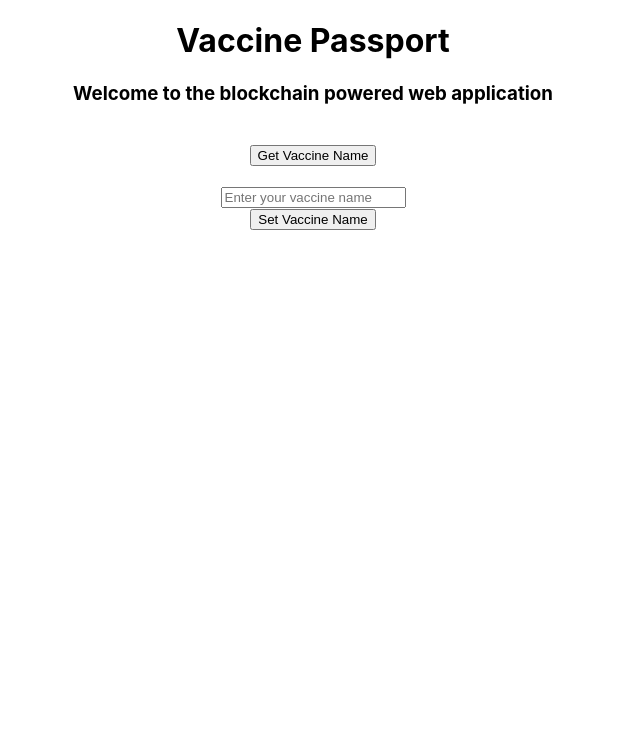
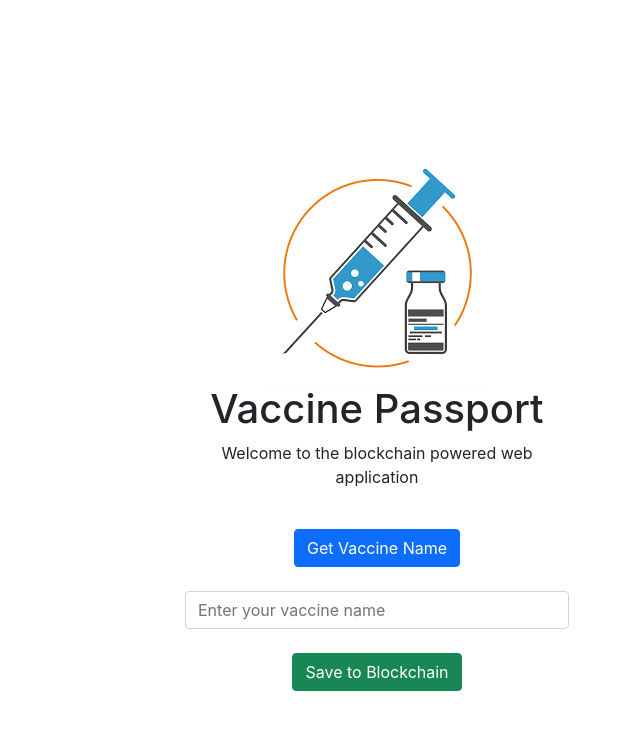
Before and after one commit to toha87/vaccine-passport, a React (Create React App) app: page / in a window 1280 px wide. Shown: the top 730 px of the page, without its empty margins (327-967 px from the left). Built offline with nearby package versions, Linux system fonts and the light colour scheme.

Commit message:
Refactor UI

```diff
--- a/package.json
+++ b/package.json
@@ -6,9 +6,11 @@
     "@testing-library/jest-dom": "^5.16.4",
     "@testing-library/react": "^13.3.0",
     "@testing-library/user-event": "^13.5.0",
+    "bootstrap": "^5.1.3",
     "react": "^18.2.0",
     "react-dom": "^18.2.0",
     "react-scripts": "4.0.2",
+    "reactstrap": "^9.1.1",
     "web-vitals": "^2.1.4"
   },
   "scripts": {
--- a/src/App.js
+++ b/src/App.js
@@ -1,6 +1,8 @@
 import React, {useState} from 'react';
 import {ethers} from "ethers";
 import VaccinePassport from './VaccinePassport.json';
+import {Button, Input, Alert, Spinner} from 'reactstrap';
+import VaccineImage from './vaccine.png';
 
 const contractAddress = "0x3530C1db973F93Fd93e61D4547485C0e3A236f32";
 
@@ -12,6 +14,7 @@ const contractAddress = "0x3530C1db973F93Fd93e61D4547485C0e3A236f32";
 function App() {
 
   const [vaccineName, setVaccineName] = useState("");
+  const [isLoading, setIsLoading] = useState(false);
 
   const requestAccounts = async () => {
     await window?.ethereum?.request({method: "eth_requestAccounts"});
@@ -23,6 +26,7 @@ function App() {
   const fetchVaccineName = async () => {
 
     if (typeof window?.ethereum !== "undefined") {
+      setIsLoading(true);
 
       const provider = new ethers.providers.Web3Provider(window.ethereum);
       const contract = new ethers.Contract(contractAddress, VaccinePassport.abi, provider);
@@ -33,6 +37,7 @@ function App() {
         console.log(data);
 
         setVaccineName(data);
+        setIsLoading(false);
       } catch (e) {
         console.error(e);
       }
@@ -46,6 +51,11 @@ function App() {
     if (!vaccineName) return;
 
     if (typeof window?.ethereum !== "undefined") {
+
+      try {
+
+        setIsLoading(true);
+
         await requestAccounts();
 
         const provider = new ethers.providers.Web3Provider(window.ethereum);
@@ -57,28 +67,58 @@ function App() {
         setVaccineName("");
         await transaction.wait();
         await fetchVaccineName();
+
+      } catch (e) {
+        console.error(e);
+      } finally {
+        setIsLoading(false);
+      }
+
     }
   }
 
   return (
-    <div className="App" style={{textAlign: 'center'}}>
+    <div className="App" style={{position: 'absolute', textAlign: "center", left: "40%", top: "20%", width: "30vw"}}>
+      <img
+        src={VaccineImage}
+        alt="car"
+      />
       <h1>Vaccine Passport</h1>
-      <h3>Welcome to the blockchain powered web application</h3>
-      <br/>
-      <button onClick={fetchVaccineName}>Get Vaccine Name</button>
+      <p>Welcome to the blockchain powered web application</p>
       <br/>
       {
-        vaccineName && <h4>Latest Vaccine Name: {vaccineName}</h4>
+        vaccineName &&
+        <Alert
+          color="primary"
+        >
+          <p>Latest Vaccine Name Saved on Blockchain: <strong>{vaccineName}</strong></p>
+        </Alert>
       }
+      <Button color="primary" onClick={fetchVaccineName}>Get Vaccine Name</Button>
       <br/>
-      <input
+
+      <br/>
+      <Input
         type="text"
         value={vaccineName}
         onChange={(event) => setVaccineName(event.target.value)}
         placeholder="Enter your vaccine name"
       />
       <br/>
-      <button onClick={updateVaccineName}>Set Vaccine Name</button>
+      <Button color="success" onClick={updateVaccineName}>Save to Blockchain</Button>
+      <div style={{marginTop: "3em"}}>
+        {
+          isLoading &&
+          <Spinner
+            color="primary"
+            type="grow"
+            size="lg"
+          >
+            Loading...
+          </Spinner>
+        }
+      </div>
+
     </div>
   );
 }
--- a/src/index.js
+++ b/src/index.js
@@ -1,5 +1,6 @@
 import React from 'react';
 import ReactDOM from 'react-dom/client';
+import 'bootstrap/dist/css/bootstrap.min.css';
 import './index.css';
 import App from './App';
 import reportWebVitals from './reportWebVitals';
```
Also changed, not shown: src/vaccine.png (added), 1 other file (tests, documents, lock files or other folders). Lines whose indentation alone changed are shown as unchanged.
